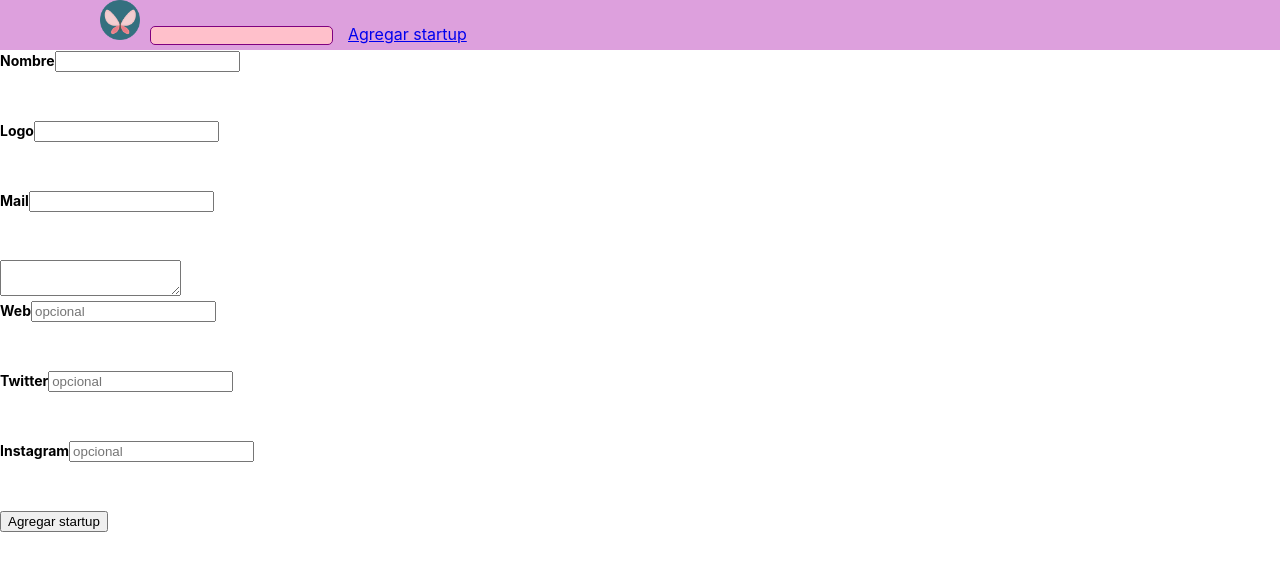
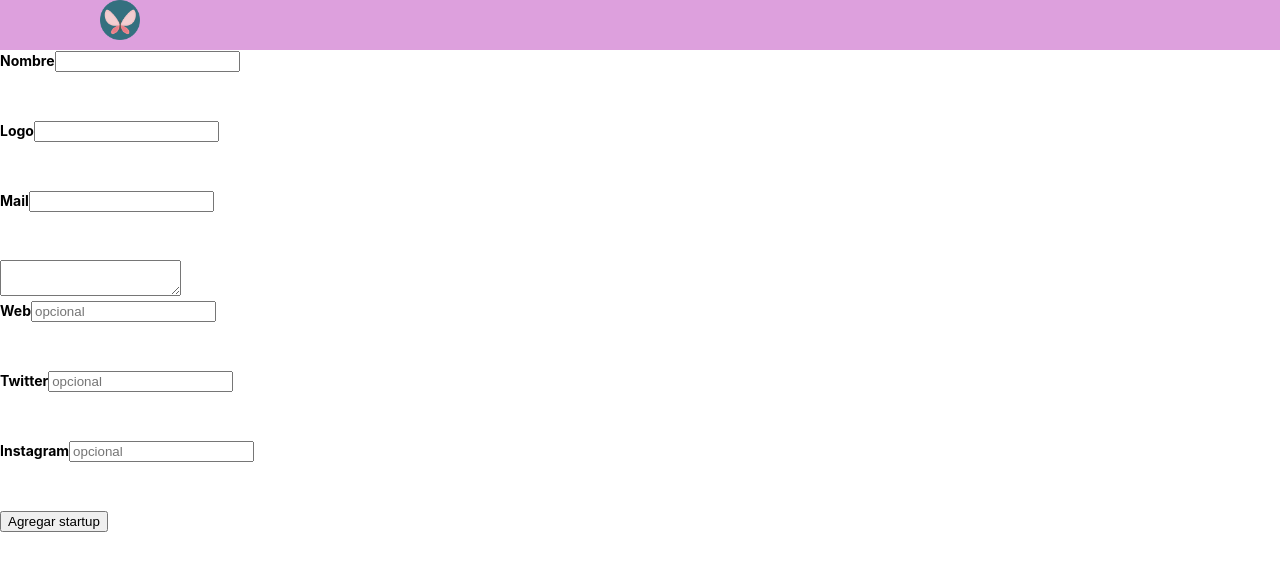
Before and after one commit to Ciervos/PracticaStartUp, a React (Create React App) app: page /agregar in a window 1280 px wide. Shown: the top 570 px of the page. Built offline with nearby package versions, Linux system fonts and the light colour scheme.

Commit message:
nav se modifica según la página donde se encuentra

```diff
--- a/src/components/Item/index.js
+++ b/src/components/Item/index.js
@@ -2,11 +2,13 @@ import React from 'react';
 import "./style.scss";
 
 function Item(props) {
-  const {name,imagen,desc} = props;
+  const {name,imagen,desc,mail,web,twitter,ig} = props;
   return (<div className="itemconte">
     <img className="logo" src={imagen}/>
   <div className="txtconte"><h1>{name}</h1>
-  <p> {desc}</p></div>
+  <p> {desc}</p>
+<p><span className="itemlabels">Mail:</span> {mail}</p></div>
+
    </div>)
 }
 
--- a/src/components/Item/style.scss
+++ b/src/components/Item/style.scss
@@ -17,7 +17,11 @@
 
 .txtconte{
     h1{
-      font-size: 16px;
+      font-size: 18px;
     }
   }
+  .itemlabels{
+    font-size: 16px;
+    font-weight: bold;
+  }
 }
--- a/src/components/List/index.js
+++ b/src/components/List/index.js
@@ -33,7 +33,6 @@ function List() {
 //
 
 //
-console.log(testeo)
 
   return(<div className="listaconte">
 
--- a/src/components/Nav/index.js
+++ b/src/components/Nav/index.js
@@ -1,16 +1,19 @@
 import React from 'react';
 import InputText from '../InputText';
-import {Link} from  "react-router-dom";
+import {Link,useLocation} from  "react-router-dom";
 import Search from '../Search';
 import "./style.scss";
 import logo from '../../imgs/Butterfly.png';
 
+
 function Nav() {
+  let location = useLocation();
+
   return(
     <div id="navbar">
     <Link to="/"><img src={logo}/></Link>
-    <Search/>
-    <Link to="/agregar">Agregar startup</Link>
+    { location.pathname == '/agregar' ? '' : <><Search/><Link to="/agregar">Agregar startup</Link></>}
+
 
     </div>
   )
--- a/src/hooks/customStorage.js
+++ b/src/hooks/customStorage.js
@@ -6,6 +6,6 @@ export const useCustomStorage= () =>{
  const testing = (Object.entries(local).map((item,key)=>{
   return(JSON.parse(item[1]))
   }))
-console.log(testing)
+
  return(testing)
 }
```
